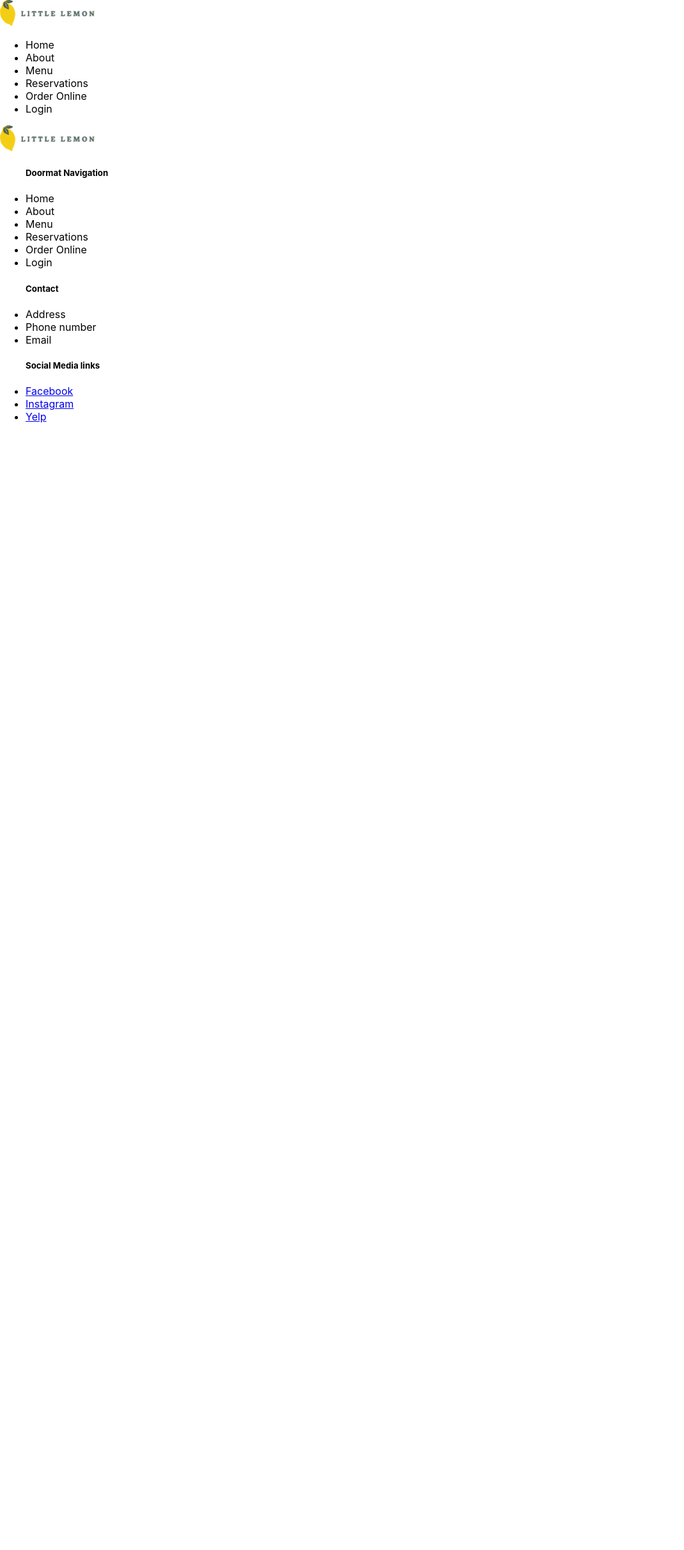
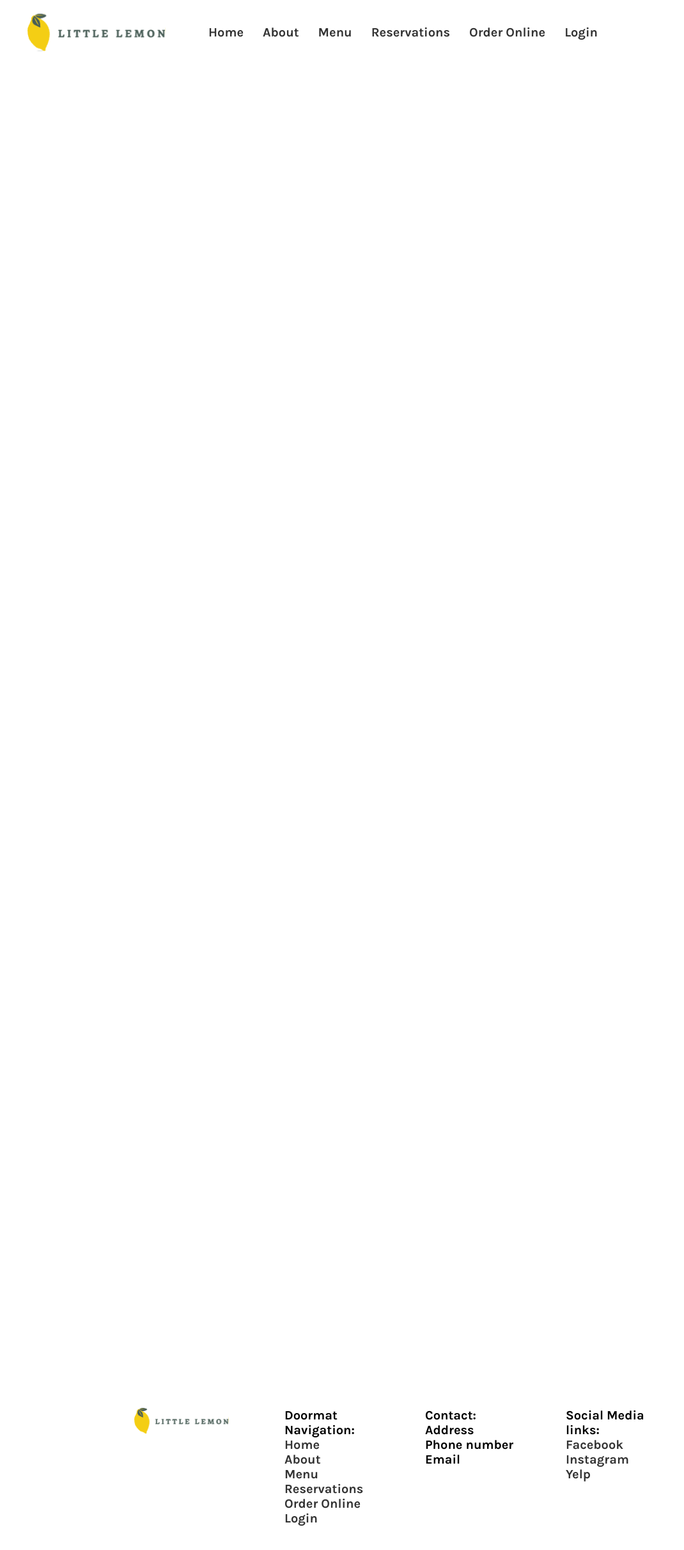
Before and after one commit to lidabzzz/lemon, a React (Create React App) app: page / in a window 1280 px wide. Shown: the top 2422 px of the page at 64% size, without its empty margins (0-1070 px from the left). Before the commit the page ends 800 px from the top, so only its background shows below. Built offline with nearby package versions, Linux system fonts and the light colour scheme.

Commit message:
Changing layout

```diff
--- a/public/index.html
+++ b/public/index.html
@@ -11,6 +11,9 @@
     />
     <meta name="og:title" content="Little Lemon | A Citrus-infused Culinary Experience"/>
     <meta name="og:description" content="Discover the essence of culinary excellence at Little Lemon. Immerse yourself in a world of vibrant flavors and artfully crafted dishes that redefine dining. From refreshing appetizers to exquisite main courses, every bite is a celebration of taste. Join us for a gastronomic journey where passion meets perfection, and each moment is a delightful symphony of culinary creativity."/>
+    <link rel="preconnect" href="https://fonts.googleapis.com">
+<link rel="preconnect" href="https://fonts.gstatic.com" crossorigin>
+<link href="https://fonts.googleapis.com/css2?family=Karla:wght@700&display=swap" rel="stylesheet">
     <link rel="apple-touch-icon" href="%PUBLIC_URL%/logo192.png" />
     <!--
       manifest.json provides metadata used when your web app is installed on a
--- a/src/App.js
+++ b/src/App.js
@@ -1,6 +1,5 @@
 import './App.css';
 import Header from './Header';
-import Nav from './Nav';
 import Main from './Main';
 import Footer from './Footer';
 
@@ -9,7 +8,6 @@ function App() {
   return (
     <>
     <Header/>
-    <Nav/>
     <Main/>
     <Footer/>
     </>
--- a/src/Footer.js
+++ b/src/Footer.js
@@ -1,27 +1,36 @@
 function Footer() {
     return (
         <footer>
+            <div className="footer">
             <img src="/images/logo.svg" alt="company logo"/>
+            <div className="links-list">
                 <ul>
-                <h5>Doormat Navigation</h5>
-                <li>Home</li>
-                <li>About</li>
-                <li>Menu</li>
-                <li>Reservations</li>
-                <li>Order Online</li>
-                <li>Login</li></ul>
+                    <li className="footer-header">Doormat Navigation:</li>
+                    <li><a href="/home">Home</a></li>
+                    <li><a href="/about">About</a></li>
+                    <li><a href="/menu">Menu</a></li>
+                    <li><a href="/reservations">Reservations</a></li>
+                    <li><a href="/orderonline">Order Online</a></li>
+                    <li><a href="/login">Login</a></li>
+                </ul>
+            </div>
+            <div>
                 <ul>
-                <h5>Contact</h5>
+                    <li className="footer-header">Contact:</li>
                     <li>Address</li>
                     <li>Phone number</li>
                     <li>Email</li>
                 </ul>
+            </div>
+            <div>
                 <ul>
-                <h5>Social Media links</h5>
+                    <li className="footer-header">Social Media links:</li>
                     <li><a href="facebook.com">Facebook</a></li>
                     <li><a href="instagram.com">Instagram</a></li>
                     <li><a href="yelp.com">Yelp</a></li>
                 </ul>
+            </div>
+            </div>
         </footer>
     )
 }
--- a/src/Header.js
+++ b/src/Header.js
@@ -1,8 +1,9 @@
-
+import Nav from './Nav';
 function Header() {
     return (
         <header>
             <img src="/images/logo.svg" alt="company logo"/>
+            <Nav />
         </header>
     )
 }
--- a/src/Main.js
+++ b/src/Main.js
@@ -1,6 +1,7 @@
 function Main() {
     return (
-        <main></main>
+        <main>
+        </main>
     )
 }
 
--- a/src/Nav.js
+++ b/src/Nav.js
@@ -1,13 +1,14 @@
+
 function Nav() {
     return (
         <nav>
             <ul>
-                <li>Home</li>
-                <li>About</li>
-                <li>Menu</li>
-                <li>Reservations</li>
-                <li>Order Online</li>
-                <li>Login</li>
+                <li><a href="/home">Home</a></li>
+                <li><a href="/about">About</a></li>
+                <li><a href="/menu">Menu</a></li>
+                <li><a href="/reservations">Reservations</a></li>
+                <li><a href="/orderonline">Order Online</a></li>
+                <li><a href="/login">Login</a></li>
             </ul>
         </nav>
     )
--- a/src/index.css
+++ b/src/index.css
@@ -11,3 +11,114 @@ code {
   font-family: source-code-pro, Menlo, Monaco, Consolas, 'Courier New',
     monospace;
 }
+
+header{
+  padding:auto 210px;
+  display: grid;
+  height:100px;
+  width:auto;
+  grid-template-columns: 2fr auto;
+}
+header img{
+  margin: auto;
+  height: 65px;
+  width: 216px;
+  /* padding-left:210px; */
+}
+
+nav {
+  display: grid;
+  margin-right: 20rem;
+  margin-top: auto;
+  margin-bottom: auto;
+  grid-template-columns: 1fr;
+  background-color: white;
+  font-family: 'Karla', sans-serif;
+  font-size: 20px;
+  color: #333333;
+  padding: 10px;
+  justify-content: flex-end;
+}
+ul {
+  list-style: none;
+  margin: 0;
+  padding: 0;
+  display: flex;
+}
+
+li {
+  margin: 0 15px;
+}
+a {
+  text-decoration: none;
+  color: #333333;
+}
+main {
+  height:1900px;
+  width: auto;
+  display: grid;
+  grid-template-columns: repeat(2, 1fr);
+}
+footer{
+  height: 450px;
+  width: auto;
+  font-size: 20px;
+}
+
+footer div.footer{
+  padding: 200px 210px 0;
+  display: grid;
+  grid-template-columns: repeat(4, 1fr);
+  gap: 20px;
+  align-items:top;
+}
+
+footer ul{
+  display:block;
+  float: left;
+  margin: auto;
+  font-family: 'Karla', sans-serif;
+}
+
+.footer-header {
+  font-weight:700;
+}
+
+
+
+
+@media only screen and (max-width: 768px) {
+  header {
+    grid-template-columns: 1fr; /* Change to a single column layout for tablets */
+  }
+
+  header img {
+    margin-left: 0; /* Remove left margin for better alignment on smaller screens */
+  }
+
+  nav {
+    margin: 0; /* Remove horizontal margin for better fit on smaller screens */
+  }
+  footer{
+    padding: 0 20px;
+  }
+}
+
+/* Responsive styles for mobile */
+@media only screen and (max-width: 480px) {
+  header {
+    grid-template-columns: 1fr; /* Change to a single column layout for mobile */
+    align-items: center;
+
+  }
+  header img {
+    margin-left: 0; /* Remove left margin for better alignment on smaller screens */
+  }
+
+  nav {
+    margin: 0; /* Remove horizontal margin for better fit on smaller screens */
+  }
+  footer{
+    padding: 0 20px;
+  }
+}
```
Lines whose indentation alone changed are shown as unchanged.
